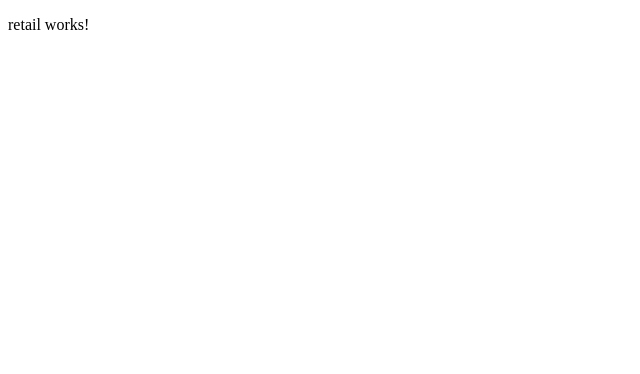
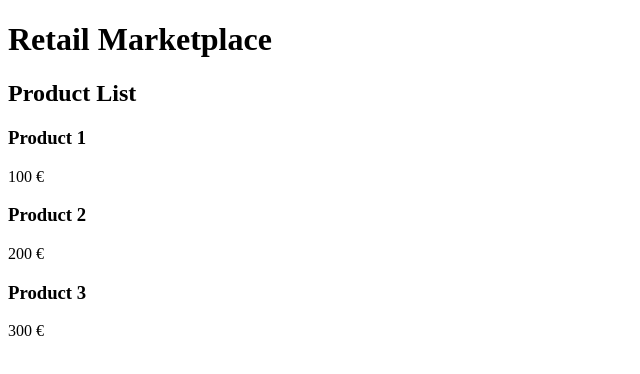
Before and after one commit to yahorpaulson/online-marketplace, an Angular app in the folder online-marketplace/: page /retail in a window 1280 px wide. Shown: the top 374 px of the page, without its empty margins (0-640 px from the left). Built offline with nearby package versions, Linux system fonts and the light colour scheme.

Commit message:
created product-list template showing available products

```diff
--- a/online-marketplace/src/app/app.routes.ts
+++ b/online-marketplace/src/app/app.routes.ts
@@ -2,8 +2,9 @@ import { Routes } from '@angular/router';
 import { AppComponent } from './app.component';
 import { HomeComponent } from './home/home.component';
 import { RetailComponent } from './retail/retail.component';
+import { ProductListComponent } from './product-list/product-list.component';
 
 export const routes: Routes = [
-    { path: 'retail', component: RetailComponent },
+    { path: 'retail', component: RetailComponent, children: [{ path: '', component: ProductListComponent }] },
     { path: '', component: HomeComponent }
 ];
--- /dev/null
+++ b/online-marketplace/src/app/product-list/product-list.component.html
@@ -0,0 +1,7 @@
+<h2>Product List</h2>
+<div class="product-grid">
+    <div *ngFor="let product of products">
+        <h3>{{ product.name }}</h3>
+        <p>{{ product.price }} €</p>
+    </div>
+</div>
--- /dev/null
+++ b/online-marketplace/src/app/product-list/product-list.component.ts
@@ -0,0 +1,16 @@
+import { Component } from '@angular/core';
+import { CommonModule } from '@angular/common';
+
+@Component({
+  selector: 'app-product-list',
+  imports: [CommonModule],
+  templateUrl: './product-list.component.html',
+  styleUrls: ['./product-list.component.css']
+})
+export class ProductListComponent {
+  products = [
+    { id: 1, name: 'Product 1', price: 100 },
+    { id: 2, name: 'Product 2', price: 200 },
+    { id: 3, name: 'Product 3', price: 300 },
+  ];
+}
--- a/online-marketplace/src/app/retail/retail.component.html
+++ b/online-marketplace/src/app/retail/retail.component.html
@@ -1 +1,5 @@
-<p>retail works!</p>
+<div class="retail-container">
+    <h1>Retail Marketplace</h1>
+
+    <router-outlet></router-outlet>
+</div>
--- a/online-marketplace/src/app/retail/retail.component.ts
+++ b/online-marketplace/src/app/retail/retail.component.ts
@@ -1,8 +1,9 @@
 import { Component } from '@angular/core';
+import { RouterModule } from '@angular/router';
 
 @Component({
   selector: 'app-retail',
-  imports: [],
+  imports: [RouterModule],
   templateUrl: './retail.component.html',
   styleUrl: './retail.component.css'
 })
```
Also changed, not shown: online-marketplace/src/app/product-list/product-list.component.css (added), 1 other file (tests, documents, lock files or other folders).
